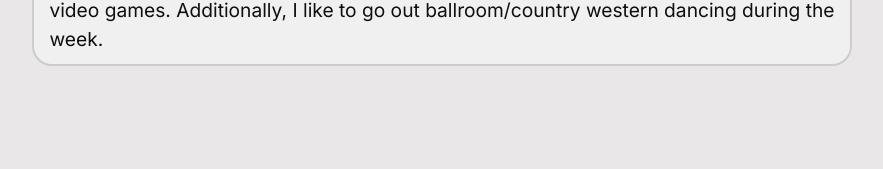
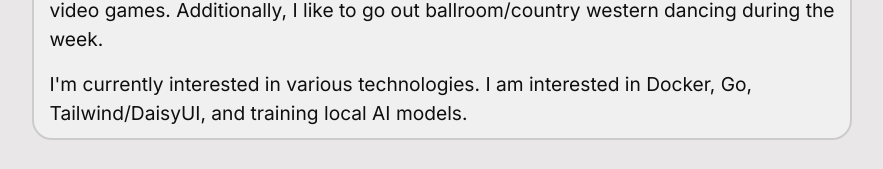
Before and after one commit to DEusername/Personal-Website, a React (Create React App) app in the folder website/: page /about in a window 1280 px wide. Shown: the part 874-1043 px from the top of the page, without its empty margins (198-1081 px from the left). Before the commit the page ends 972 px from the top, so only its background shows below. Built offline with nearby package versions, Linux system fonts and the light colour scheme.

Commit message:
added a little interests section to the about page.

```diff
--- a/website/src/DirPages/about.js
+++ b/website/src/DirPages/about.js
@@ -62,10 +62,15 @@ function About() {
                         craft.
                     </p>
 
-                    <p>
+                    <p className='mb-4'>
                         I personally like to spend time with my family, lift weights, do creative writing,
                         and play video games. Additionally, I like to go out ballroom/country western
                         dancing during the week.
+                    </p>
+
+                    <p>
+                        I'm currently interested in various technologies. I am interested in Docker,
+                        Go, Tailwind/DaisyUI, and training local AI models.
                     </p>
                 </div>
 
```
